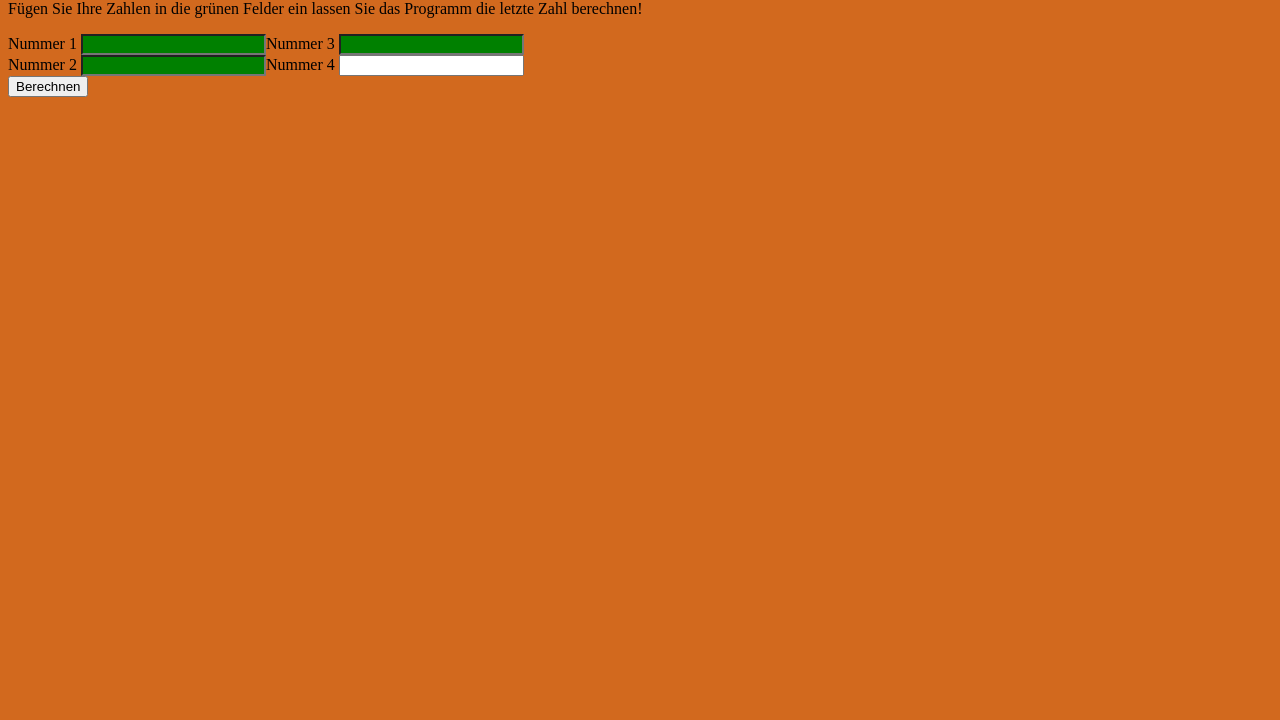
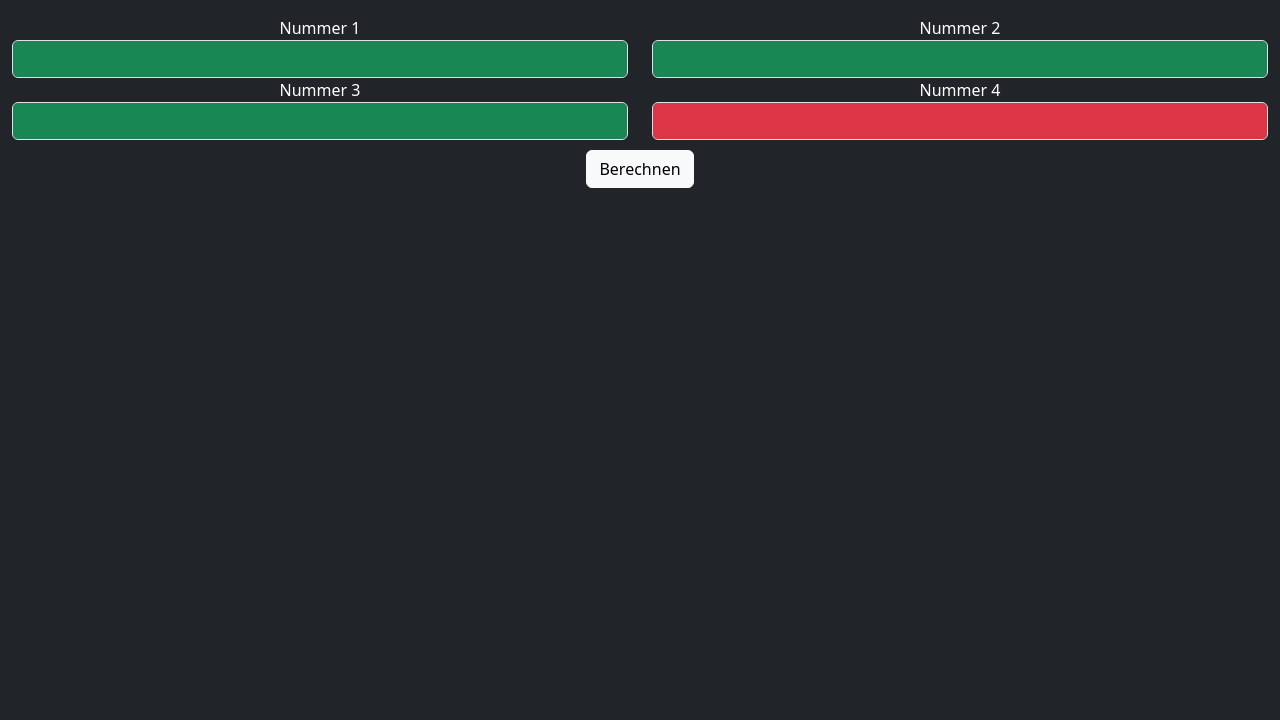
Before and after one commit to CMSuisse/ef5-Code, a plain HTML site: page Dreisatz/index.html in a window 1280 px wide. Shown: the part 80-800 px from the top of the page. Drawn offline with nearby package versions, Linux system fonts and the light colour scheme.

Commit message:
Reworked the whole dreisatz-website to use bootstrap

```diff
--- a/Dreisatz/index.html
+++ b/Dreisatz/index.html
@@ -3,32 +3,37 @@
 <head>
     <title>Dreisatzrechner</title>
     <meta charset="utf-8">
-    <link rel="stylesheet" href="style.css"/>
+    <link rel="stylesheet" href="style.css">
+    <link href="https://cdn.jsdelivr.net/npm/bootstrap@5.3.0-alpha1/dist/css/bootstrap.min.css" rel="stylesheet" integrity="sha384-GLhlTQ8iRABdZLl6O3oVMWSktQOp6b7In1Zl3/Jr59b6EGGoI1aFkw7cmDA6j6gD" crossorigin="anonymous">
 </head>
 
-<body>
-    <h1>Dreisatzrechner</h1>
-    <p>Fügen Sie Ihre Zahlen in die grünen Felder ein lassen Sie das Programm die letzte Zahl berechnen!</p>
-    <div class="dreisatz">
-        <div class="column">
-            <div class="number">
-                <label for="number-1">Nummer 1</label>
-                <input required type="number" id="number-1" class="number -input"/>
+<body class="bg-dark">
+    <h1 class="text-white">Dreisatzrechner</h1>
+    <p class="text-white">Fügen Sie Ihre Zahlen in die grünen Felder ein und lassen Sie das Programm die letzte Zahl berechnen!</p>
+    <div class="container-fluid text-center">
+        <div class="row">
+            <div class="col">
+                <label for="number-1" class="text-white">Nummer 1</label>
+                <input type="number" class="form-control bg-success text-white" id="number-1">
             </div>
-            <div class="number">
-                <label for="number-2">Nummer 2</label>
-                <input required type="number" id="number-2" class="number -input"/>
+            <div class="col">
+                <label for="number-2" class="text-white">Nummer 2</label>
+                <input type="number" class="form-control bg-success text-white" id="number-2">
             </div>
-            <button type="submit" id="calculate" onclick=calculate()>Berechnen</button>
         </div>
-        <div class="column">
-            <div class="number">
-                <label for="number-3">Nummer 3</label>
-                <input required type="number" id="number-3" class="number -input"/>
+        <div class="row">
+            <div class="col">
+                <label for="number-3" class="text-white">Nummer 3</label>
+                <input type="number" class="form-control bg-success text-white" id="number-3">
             </div>
-            <div class="number">
-                <label for="solution">Nummer 4</label>
-                <input readonly value="" type="number" id="solution" class="number -output"/>
+            <div class="col">
+                <label for="solution" class="text-white">Nummer 4</label>
+                <input type="number" class="form-control bg-danger text-white" id="solution" readonly disabled>
+            </div>
+        </div>
+        <div class="row">
+            <div class="col-sm box">
+                <button type="submit" class="btn btn-light" id="submit-button" onclick=calculate()>Berechnen</button>
             </div>
         </div>
     </div>
--- a/Dreisatz/script.js
+++ b/Dreisatz/script.js
@@ -6,5 +6,6 @@ function calculate(){
 
     var relation_number_1_to_number_2 = number_2/number_1;
     var solution_number = number_3 * relation_number_1_to_number_2;
+    console.log(solution_number);
     solution.value = solution_number;
 }
--- a/Dreisatz/style.css
+++ b/Dreisatz/style.css
@@ -1,11 +1,3 @@
-body{
-    background-color: chocolate;
+#submit-button{
+    margin: 10px;
 }
-
-.number.-input{
-    background-color: green;
-}
-
-.column{
-    float: left;
-}
```
